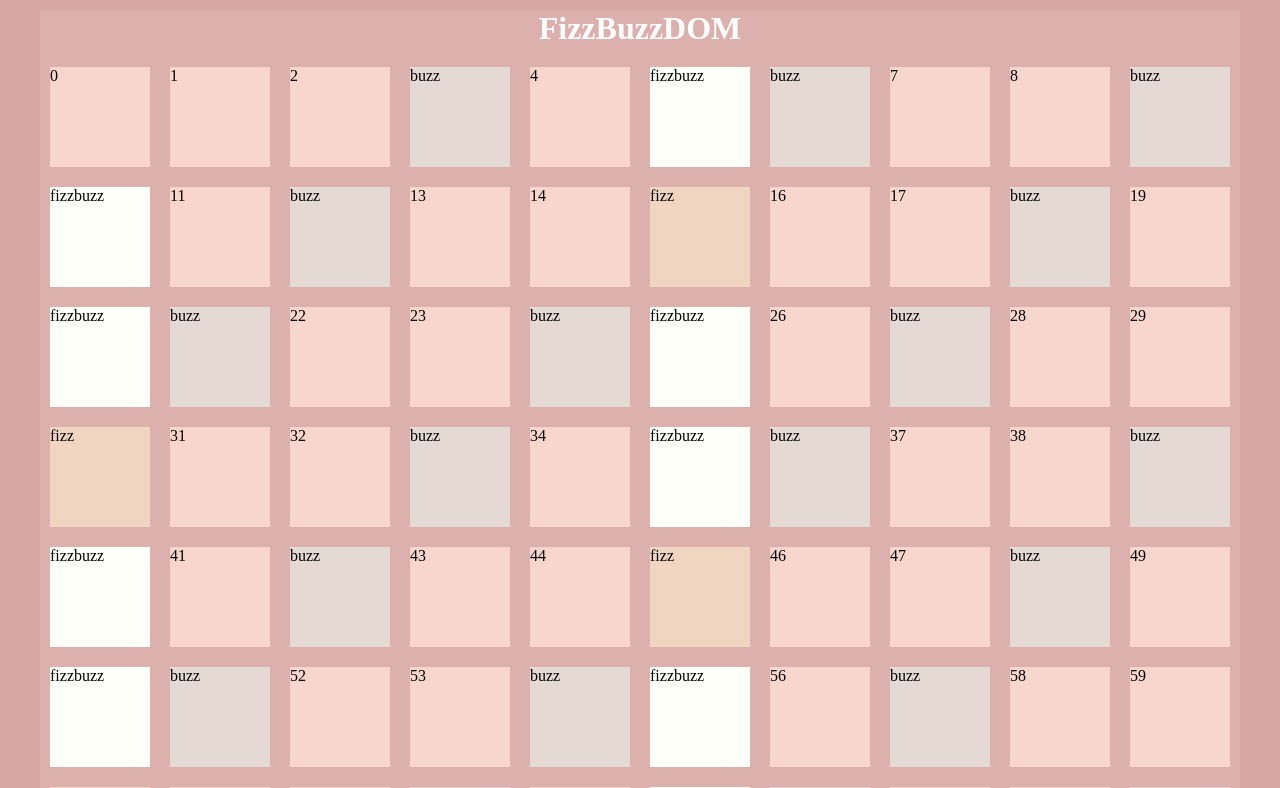
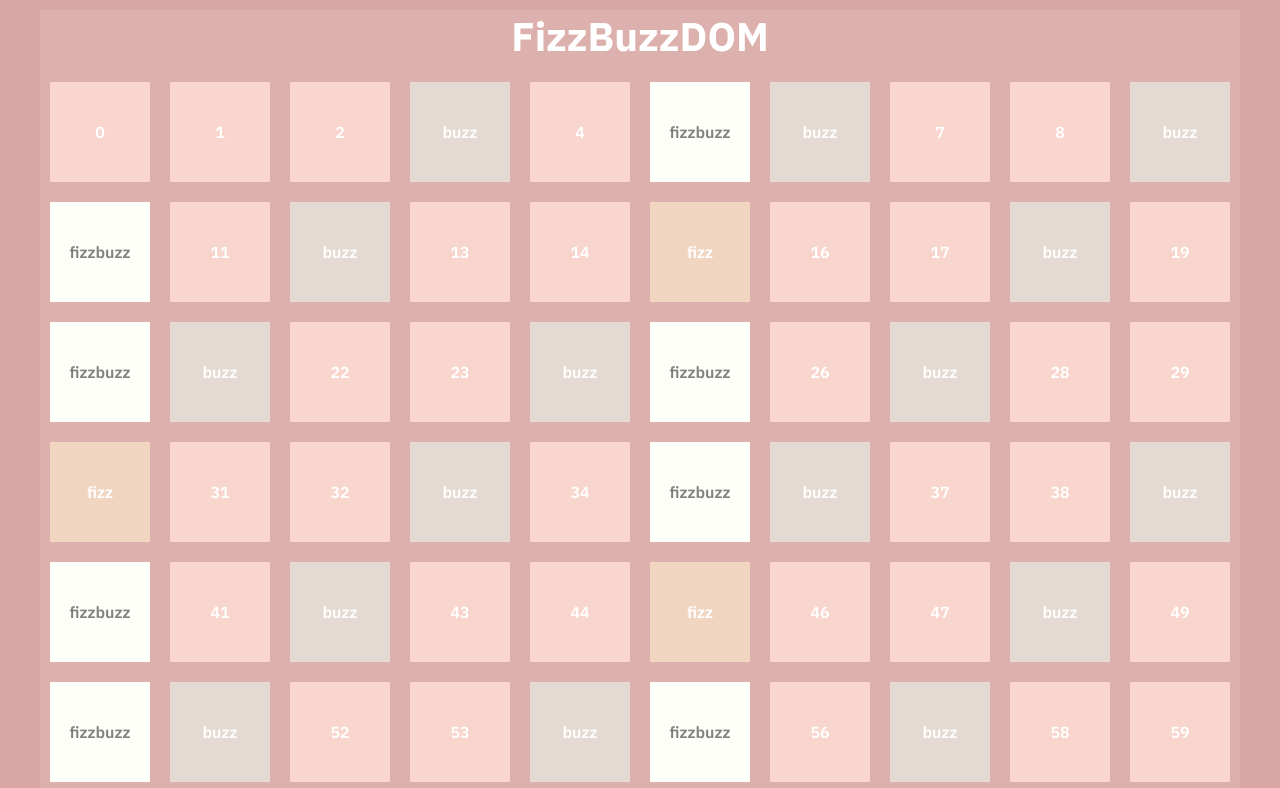
Before and after one commit to lucreziabisciaio/js-fizzbuzzdom, a plain HTML site: page index.html in a window 1280 px wide. Shown: the top 788 px of the page. Drawn offline with Linux system fonts and the light colour scheme.

Commit message:
styled the html

```diff
--- a/css/style.css
+++ b/css/style.css
@@ -5,6 +5,10 @@
 }
 
 body {
+    color: white;
+    font-family: 'IBM Plex Sans', sans-serif;
+    font-weight: 600;
+    text-align: center;
     background-color: #d8a7a3;
 }
 
@@ -20,10 +24,14 @@ body {
     flex-wrap: wrap;
 }
 
+.text_gray {
+    color: gray
+}
+
 h1 {
+    font-size: 40px;
+    font-weight: 700;
     margin: 10px 0;
-    color: white;
-    text-align: center;
 }
 
 /* BOXES */
@@ -33,6 +41,10 @@ h1 {
     width: 100px;
     margin: 10px;
     background-color: #f8d6cd;
+
+    display: flex;
+    align-items: center;
+    justify-content: center;
 }
 
 .box-3 {
--- a/index.html
+++ b/index.html
@@ -5,6 +5,10 @@
     <meta http-equiv="X-UA-Compatible" content="IE=edge">
     <meta name="viewport" content="width=device-width, initial-scale=1.0">
     <title>FizzBuzz</title>
+
+    <link rel="preconnect" href="https://fonts.googleapis.com">
+    <link rel="preconnect" href="https://fonts.gstatic.com" crossorigin>
+    <link href="https://fonts.googleapis.com/css2?family=IBM+Plex+Sans:wght@600;700&display=swap" rel="stylesheet">
 
     <link rel="stylesheet" href="css/style.css">
 </head>
--- a/js/script.js
+++ b/js/script.js
@@ -15,7 +15,7 @@ for (let i = 0; i < 100; i++) {
     }
     else if (i % 5 === 0 && i !== 0) {
         // divisibile per entrambi
-        boxContainer.innerHTML += `<div class="box box-ex">fizzbuzz</div>`
+        boxContainer.innerHTML += `<div class="box box-ex text_gray">fizzbuzz</div>`
     } else {
         boxContainer.innerHTML += `<div class="box">${i}</div>`
     }
```
